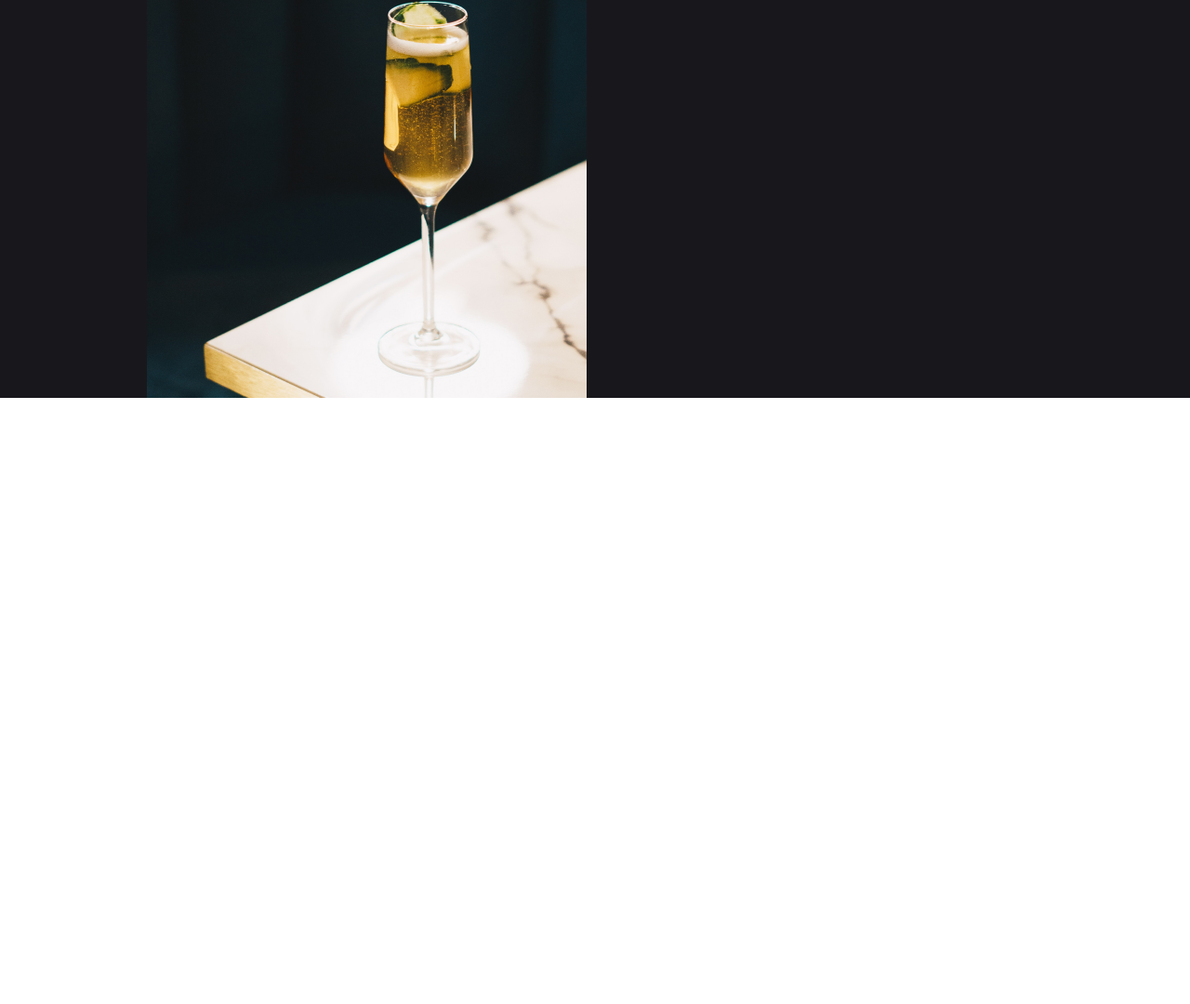
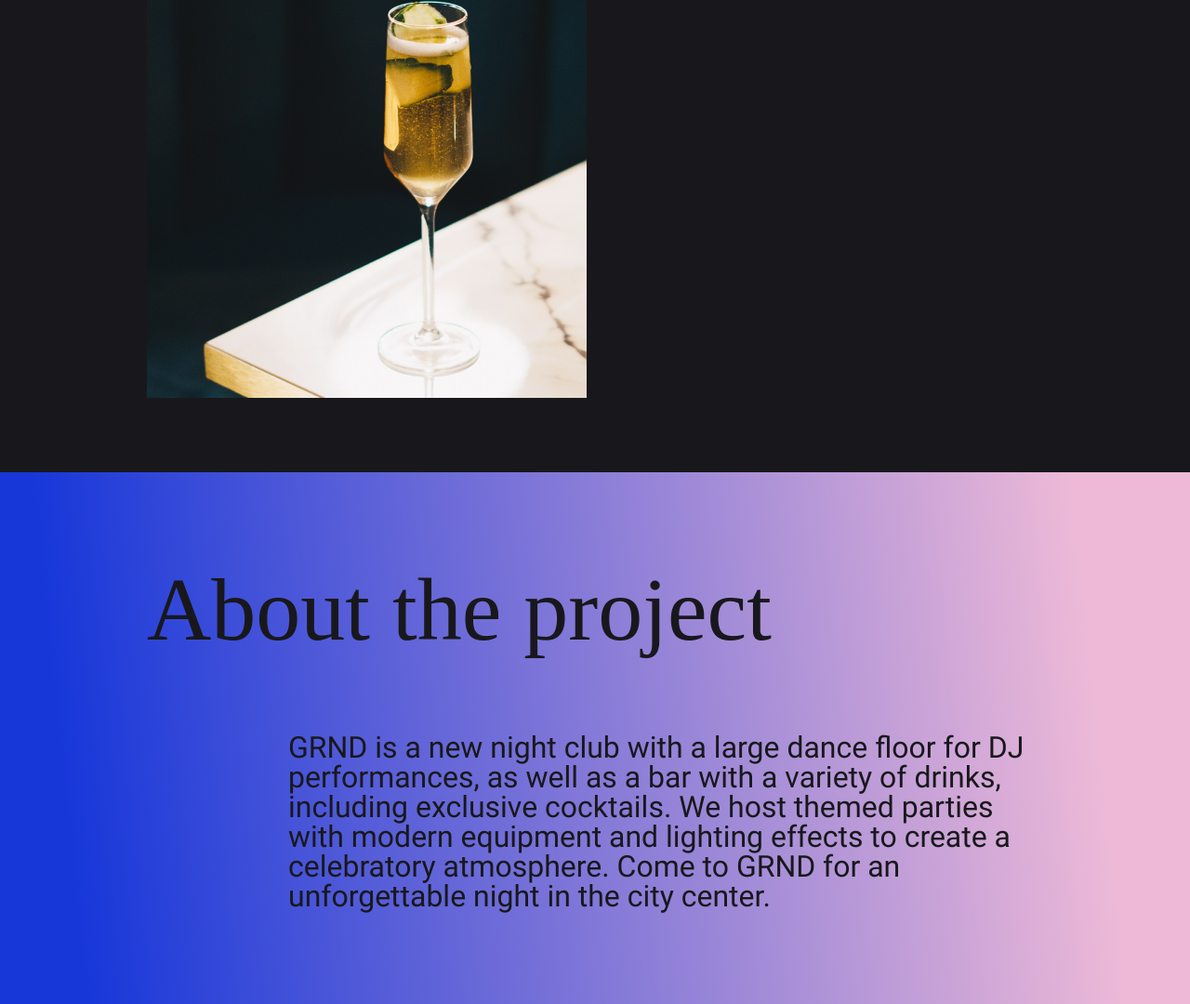
Before and after one commit to maksmalaniya/GRND, a website: page app/index.html in a window 1280 px wide. Shown: the part 1187-2267 px from the top of the page at 93% size. Before the commit the page ends 1618 px from the top, so only its background shows below. Drawn offline with Linux system fonts and the light colour scheme; a web font is replaced by a local one.

Commit message:
added section about

```diff
--- a/app/index.html
+++ b/app/index.html
@@ -56,6 +56,21 @@
 				</div>
 			</section>
 	</div>
+	<div class="wrapper-gradient">
+		<section class="about container">
+
+			<h2 class="about__title">About the project</h2>
+			<div class="about__text">
+				<p>
+				GRND is a new night club with a large dance floor
+				for DJ performances, as well as a bar with a variety
+				of drinks, including exclusive cocktails. We host themed parties with modern equipment and lighting effects to create a celebratory atmosphere. Come to GRND for
+				an unforgettable night in the city center.
+				</p>
+			</div>
+
+		</section>
+	</div>
 	<script src="js/main.min.js"></script>
 </body>
 </html>
--- /dev/null
+++ b/app/scss/_about.scss
@@ -0,0 +1,27 @@
+.about {
+    display: flex;
+    flex-direction: column;
+
+    &__title {
+        font-size: 48px;
+        font-family: 'Oswald';
+        color: $bg-color;
+        margin-top: 100px;
+        @media (min-width: $breakpoint-md) {
+            font-size: 96px;
+        }
+    }
+
+    &__text {
+        font-size: 32px;
+        font-family: 'Roboto';
+        color: $bg-color;
+        margin-top: 42px;
+        max-width: 812px;
+        align-self: flex-end;
+        margin-bottom: 100px;
+        @media (min-width: $breakpoint-md) {
+            margin-top: 84px;
+        }
+    }
+}
--- a/app/scss/_global.scss
+++ b/app/scss/_global.scss
@@ -4,6 +4,10 @@
 
 .wrapper {
     background: $bg-color;
+}
+
+.wrapper-gradient {
+    background: $dark-gradient;
 }
 
 .container {
--- a/app/scss/_offer.scss
+++ b/app/scss/_offer.scss
@@ -6,10 +6,7 @@
         display: flex;
         justify-content: space-between;
         flex-wrap: wrap;
-
-        //flex: 1 1 100%;
-        @media (min-width: $breakpoint-md) {
-        }
+        padding-bottom: 80px;
     }
 
     &__card-textcontent {
--- a/app/scss/style.scss
+++ b/app/scss/style.scss
@@ -5,7 +5,7 @@
 @import 'header';
 @import 'nightClub';
 @import 'offer';
-
+@import 'about';
 
 
 //для градиентного текста:
```
Also changed, not shown: app/css/style.min.css.
